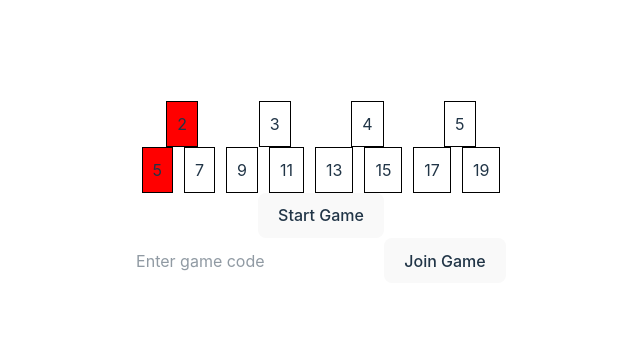
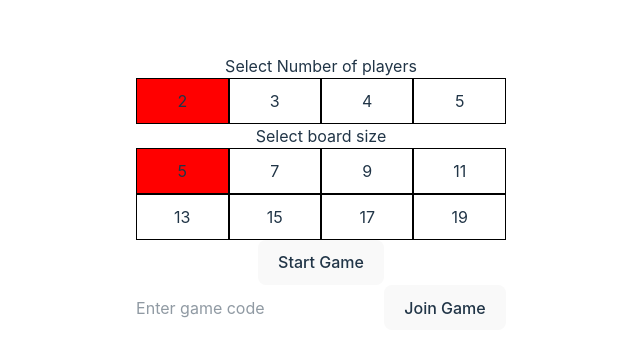
Before and after one commit to vitek-borovsky/moregoat, a React (Vite) app in the folder src/frontend/: page / in a window 1280 px wide. Shown: the part 208-564 px from the top of the page, without its empty margins (319-959 px from the left). Built offline with nearby package versions, Linux system fonts and the light colour scheme; no server answers.

Commit message:
adding titles to selectors

```diff
--- a/src/frontend/src/components/CreateGame/CreateGame.tsx
+++ b/src/frontend/src/components/CreateGame/CreateGame.tsx
@@ -12,13 +12,32 @@ const CreateGame: React.FC<object> = () => {
 
     const wss = useAppSelector((state) => state.global.webSocketService);
 
+
+
     return (
         <>
           <div>
-            <Selector options = { [ 2, 3, 4, 5 ] } defaultValue = { playerCount } setter = { setPlayerCount }/>
-            <Selector options = { [ 5, 7, 9, 11, 13, 15, 17, 19 ] } defaultValue = { boardSize } setter = { setBoardSize } />
-            <button onClick = { () => wss.createGame(boardSize, playerCount) }>Start Game</button>
+            <div>
+              <h2>Select Number of players</h2>
+              <Selector
+                  options = { [ 2, 3, 4, 5 ] }
+                  defaultValue = { playerCount }
+                  rows = { 1 }
+                  setter = { setPlayerCount }
+              />
+            </div>
+            <div>
+              <h2>Select board size</h2>
+              <Selector
+                  options = { [ 5, 7, 9, 11, 13, 15, 17, 19 ] }
+                  defaultValue = { boardSize }
+                  rows = { 2 }
+                  setter = { setBoardSize }
+              />
+              <button onClick = { () => wss.createGame(boardSize, playerCount) }>Start Game</button>
+            </div>
           </div>
+
           <div>
             <input
               type="text"
--- a/src/frontend/src/components/CreateGame/Selector/Selector.tsx
+++ b/src/frontend/src/components/CreateGame/Selector/Selector.tsx
@@ -1,17 +1,25 @@
 interface SelectorProps {
   options: number[];
   defaultValue: number;
+  rows: number
   setter: React.Dispatch<React.SetStateAction<number>>;
-
 }
 
-const Selector: React.FC<SelectorProps> = ({ options, defaultValue, setter }) => {
+const Selector: React.FC<SelectorProps> = ({ options, defaultValue, rows, setter }) => {
   const handleClick = (option: number) => {
     setter(option);
   };
+  const element_count = options.length;
+   const column_count = Math.floor(options.length / rows);
 
   return (
-    <div style={{ display: "flex", justifyContent: "space-around" }}>
+    <div
+    style={{
+        display: "grid",
+        gridTemplateColumns: `repeat(${column_count}, minmax(0, 1fr))`,
+        gridTemplateRows: `repeat(${rows}, minmax(0, 1fr))`,
+        justifyContent: "space-around"
+    }}>
       {options.map((option, index) => (
         <div
           key={index}
```
